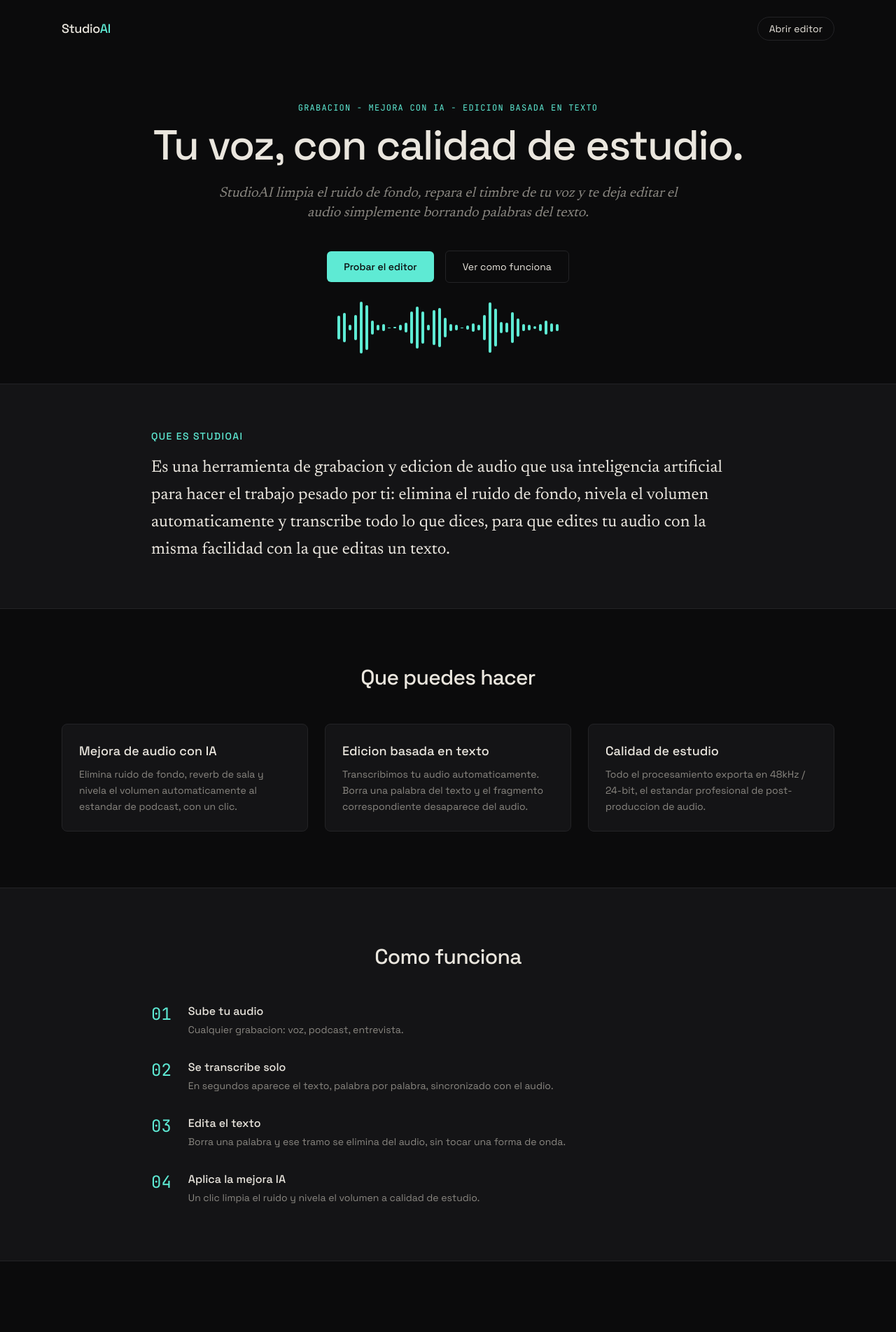
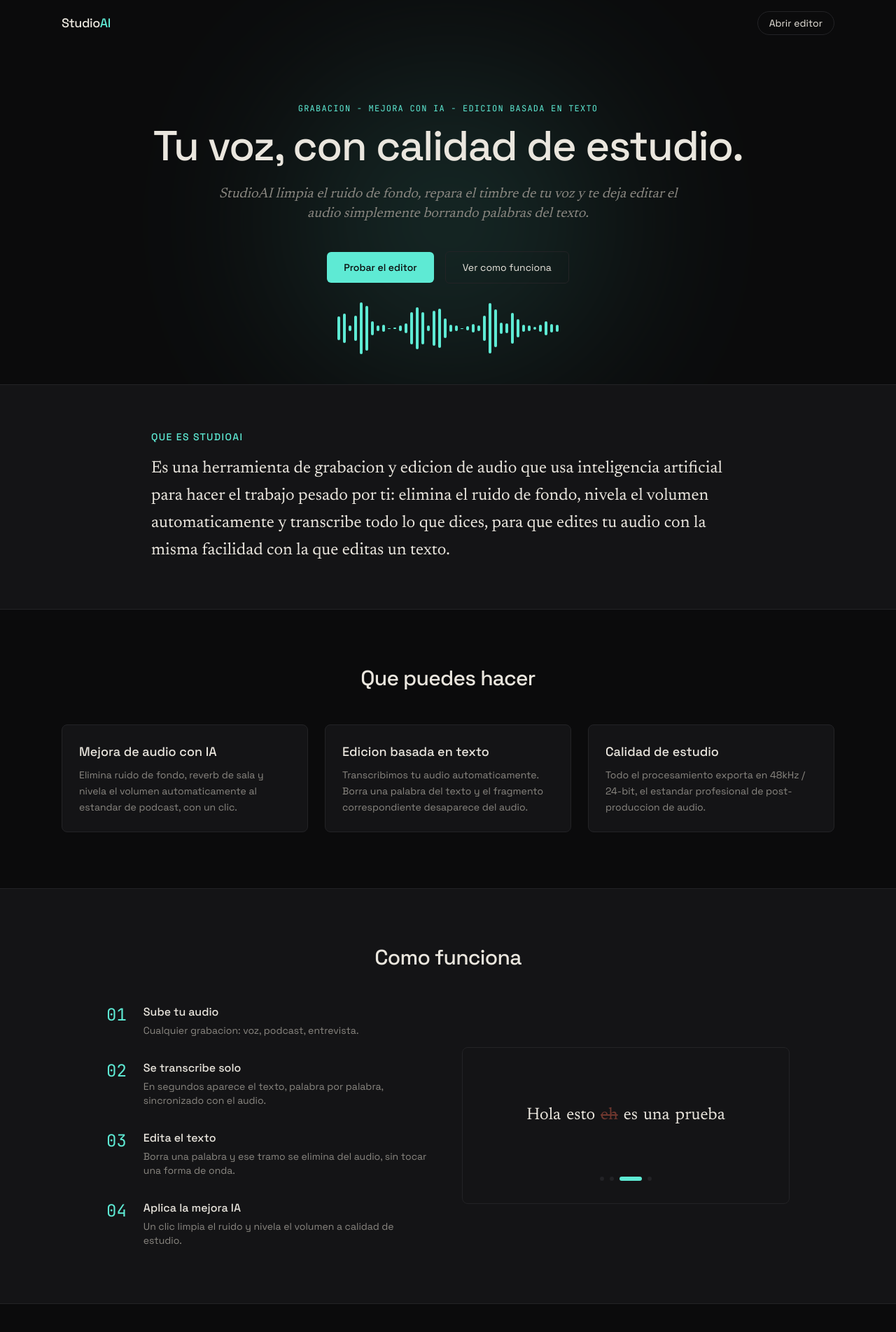
Before and after one commit to alejandrovelozvera-hash/AudioStudio, a Next.js app in the folder frontend/: page / in a window 1280 px wide. Shown: the top 1903 px of the page at 70% size. Built offline with nearby package versions, Linux system fonts and the light colour scheme.

Commit message:
Mejorar landing: animacion de proceso, nav con blur, glow en hero

```diff
--- a/frontend/app/page.tsx
+++ b/frontend/app/page.tsx
@@ -1,11 +1,13 @@
 import Link from "next/link";
 import AnimatedWaveform from "@/components/AnimatedWaveform";
+import ProcessAnimation from "@/components/ProcessAnimation";
 import Reveal from "@/components/Reveal";
+import StickyNav from "@/components/StickyNav";
 
 export default function LandingPage() {
   return (
     <div className="min-h-screen overflow-x-hidden">
-      <Nav />
+      <StickyNav />
       <Hero />
       <WhatIsIt />
       <Features />
@@ -16,22 +18,13 @@
   );
 }
 
-function Nav() {
-  return (
-    <header className="mx-auto flex max-w-6xl items-center justify-between px-6 py-6">
-      <span className="font-display text-lg font-medium tracking-tight text-studio-bone">
-        Studio<span className="text-studio-signal">AI</span>
-      </span>
-      <Link href="/editor/demo" className="rounded-full border border-studio-line px-4 py-1.5 text-sm text-studio-bone transition-colors hover:border-studio-signal hover:text-studio-signal">
-        Abrir editor
-      </Link>
-    </header>
-  );
-}
-
 function Hero() {
   return (
-    <section className="mx-auto max-w-4xl px-6 pb-8 pt-16 text-center">
+    <section className="relative mx-auto max-w-4xl px-6 pb-8 pt-20 text-center">
+      <div
+        className="pointer-events-none absolute left-1/2 top-0 -z-10 h-[500px] w-[800px] -translate-x-1/2 rounded-full opacity-20 blur-[120px]"
+        style={{ background: "radial-gradient(circle, #5EEAD4 0%, transparent 70%)" }}
+      />
       <Reveal>
         <p className="mb-4 font-mono text-xs uppercase tracking-widest text-studio-signal">
           Grabacion - Mejora con IA - Edicion basada en texto
@@ -49,7 +42,7 @@
       </Reveal>
       <Reveal delay={0.3}>
         <div className="mb-4 flex items-center justify-center gap-4">
-          <Link href="/editor/demo" className="rounded-md bg-studio-signal px-6 py-3 text-sm font-medium text-studio-bg transition-opacity hover:opacity-90">
+          <Link href="/editor/demo" className="rounded-md bg-studio-signal px-6 py-3 text-sm font-medium text-studio-bg transition-transform hover:scale-105 hover:opacity-90">
             Probar el editor
           </Link>
           <Link href="/#como-funciona" className="rounded-md border border-studio-line px-6 py-3 text-sm text-studio-bone transition-colors hover:border-studio-signal hover:text-studio-signal">
@@ -100,7 +93,7 @@
       <div className="grid gap-6 sm:grid-cols-3">
         {FEATURES.map((f, i) => (
           <Reveal key={f.title} delay={i * 0.12}>
-            <div className="h-full rounded-lg border border-studio-line bg-studio-panel p-6 transition-colors hover:border-studio-signal/50">
+            <div className="h-full rounded-lg border border-studio-line bg-studio-panel p-6 transition-all hover:-translate-y-1 hover:border-studio-signal/50">
               <h3 className="mb-2 font-display text-lg font-medium text-studio-bone">{f.title}</h3>
               <p className="text-sm leading-relaxed text-studio-dim">{f.description}</p>
             </div>
@@ -121,12 +114,13 @@
 function HowItWorks() {
   return (
     <section id="como-funciona" className="border-y border-studio-line bg-studio-panel">
-      <div className="mx-auto max-w-4xl px-6 py-20">
+      <div className="mx-auto max-w-5xl px-6 py-20">
         <Reveal>
           <h2 className="mb-12 text-center font-display text-3xl font-medium tracking-tight text-studio-bone">
             Como funciona
           </h2>
         </Reveal>
+        <div className="grid gap-10 md:grid-cols-2 md:items-center">
           <div className="space-y-8">
             {STEPS.map((s, i) => (
               <Reveal key={s.n} delay={i * 0.1}>
@@ -139,6 +133,10 @@
                 </div>
               </Reveal>
             ))}
+          </div>
+          <Reveal delay={0.2}>
+            <ProcessAnimation />
+          </Reveal>
         </div>
       </div>
     </section>
@@ -155,7 +153,7 @@
         <p className="mb-8 text-studio-dim">
           No necesitas cuenta ni instalar nada. Sube un audio y prueba el editor ahora mismo.
         </p>
-        <Link href="/editor/demo" className="inline-block rounded-md bg-studio-signal px-8 py-3 text-sm font-medium text-studio-bg transition-opacity hover:opacity-90">
+        <Link href="/editor/demo" className="inline-block rounded-md bg-studio-signal px-8 py-3 text-sm font-medium text-studio-bg transition-transform hover:scale-105 hover:opacity-90">
           Abrir el editor
         </Link>
       </Reveal>
--- /dev/null
+++ b/frontend/components/ProcessAnimation.tsx
@@ -0,0 +1,142 @@
+"use client";
+
+import { useEffect, useState } from "react";
+import { motion, AnimatePresence } from "framer-motion";
+
+const WORDS = ["Hola", "esto", "eh", "es", "una", "prueba"];
+const REMOVED_INDEX = 2;
+const STAGE_DURATION = 2200;
+
+type Stage = 0 | 1 | 2 | 3;
+
+/**
+ * ProcessAnimation.tsx
+ * ---------------------
+ * Storyboard animado en bucle de 4 etapas, cada una mapeada a un paso de
+ * "Como funciona": grabar -> transcribir -> editar texto -> limpiar audio.
+ * Se auto-avanza sola, dando una demostracion visual sin necesidad de
+ * audio real ni interaccion del usuario.
+ */
+export default function ProcessAnimation() {
+  const [stage, setStage] = useState<Stage>(0);
+
+  useEffect(() => {
+    const id = setInterval(() => {
+      setStage((s) => ((s + 1) % 4) as Stage);
+    }, STAGE_DURATION);
+    return () => clearInterval(id);
+  }, []);
+
+  return (
+    <div className="rounded-lg border border-studio-line bg-studio-panel p-8">
+      <div className="mb-6 flex h-32 items-center justify-center">
+        <AnimatePresence mode="wait">
+          {stage === 0 && <RawWaveform key="raw" />}
+          {stage === 1 && <TranscribingText key="transcribing" />}
+          {stage === 2 && <EditingText key="editing" />}
+          {stage === 3 && <CleanWaveform key="clean" />}
+        </AnimatePresence>
+      </div>
+
+      <div className="flex items-center justify-center gap-2">
+        {[0, 1, 2, 3].map((i) => (
+          <div
+            key={i}
+            className={`h-1.5 rounded-full transition-all duration-500 ${
+              stage === i ? "w-8 bg-studio-signal" : "w-1.5 bg-studio-line"
+            }`}
+          />
+        ))}
+      </div>
+    </div>
+  );
+}
+
+function RawWaveform() {
+  const bars = Array.from({ length: 28 }, (_, i) => i);
+  return (
+    <motion.div
+      initial={{ opacity: 0 }}
+      animate={{ opacity: 1 }}
+      exit={{ opacity: 0 }}
+      className="flex items-center gap-1"
+    >
+      {bars.map((i) => (
+        <motion.div
+          key={i}
+          className="w-1.5 rounded-full bg-studio-dim"
+          animate={{ height: [6, 14 + ((i * 37) % 40), 6] }}
+          transition={{ duration: 1, repeat: Infinity, delay: i * 0.03 }}
+        />
+      ))}
+    </motion.div>
+  );
+}
+
+function TranscribingText() {
+  return (
+    <motion.div
+      initial={{ opacity: 0 }}
+      animate={{ opacity: 1 }}
+      exit={{ opacity: 0 }}
+      className="flex flex-wrap items-center justify-center gap-2 font-serif text-2xl text-studio-bone"
+    >
+      {WORDS.map((w, i) => (
+        <motion.span
+          key={w}
+          initial={{ opacity: 0, y: 8 }}
+          animate={{ opacity: 1, y: 0 }}
+          transition={{ delay: i * 0.15 }}
+        >
+          {w}
+        </motion.span>
+      ))}
+    </motion.div>
+  );
+}
+
+function EditingText() {
+  return (
+    <motion.div
+      initial={{ opacity: 0 }}
+      animate={{ opacity: 1 }}
+      exit={{ opacity: 0 }}
+      className="flex flex-wrap items-center justify-center gap-2 font-serif text-2xl"
+    >
+      {WORDS.map((w, i) => (
+        <motion.span
+          key={w}
+          animate={
+            i === REMOVED_INDEX
+              ? { color: "#FB6B54", opacity: 0.4, textDecoration: "line-through" }
+              : { color: "#EAE6DE" }
+          }
+          transition={{ delay: i === REMOVED_INDEX ? 0.6 : 0 }}
+        >
+          {w}
+        </motion.span>
+      ))}
+    </motion.div>
+  );
+}
+
+function CleanWaveform() {
+  const bars = Array.from({ length: 24 }, (_, i) => i);
+  return (
+    <motion.div
+      initial={{ opacity: 0 }}
+      animate={{ opacity: 1 }}
+      exit={{ opacity: 0 }}
+      className="flex items-center gap-1"
+    >
+      {bars.map((i) => (
+        <motion.div
+          key={i}
+          className="w-1.5 rounded-full bg-studio-signal"
+          animate={{ height: [10, 18 + ((i * 23) % 24), 10] }}
+          transition={{ duration: 0.8, repeat: Infinity, delay: i * 0.02 }}
+        />
+      ))}
+    </motion.div>
+  );
+}
--- /dev/null
+++ b/frontend/components/StickyNav.tsx
@@ -0,0 +1,42 @@
+"use client";
+
+import { useEffect, useState } from "react";
+import Link from "next/link";
+
+/**
+ * StickyNav.tsx
+ * -------------
+ * Barra de navegacion fija que gana fondo con blur al hacer scroll,
+ * en vez de quedarse siempre transparente o siempre solida.
+ */
+export default function StickyNav() {
+  const [scrolled, setScrolled] = useState(false);
+
+  useEffect(() => {
+    const onScroll = () => setScrolled(window.scrollY > 20);
+    window.addEventListener("scroll", onScroll);
+    return () => window.removeEventListener("scroll", onScroll);
+  }, []);
+
+  return (
+    <header
+      className={`sticky top-0 z-50 transition-all duration-300 ${
+        scrolled
+          ? "border-b border-studio-line bg-studio-bg/80 backdrop-blur-md"
+          : "border-b border-transparent bg-transparent"
+      }`}
+    >
+      <div className="mx-auto flex max-w-6xl items-center justify-between px-6 py-4">
+        <span className="font-display text-lg font-medium tracking-tight text-studio-bone">
+          Studio<span className="text-studio-signal">AI</span>
+        </span>
+        <Link
+          href="/editor/demo"
+          className="rounded-full border border-studio-line px-4 py-1.5 text-sm text-studio-bone transition-colors hover:border-studio-signal hover:text-studio-signal"
+        >
+          Abrir editor
+        </Link>
+      </div>
+    </header>
+  );
+}
```
Lines whose indentation alone changed are shown as unchanged.
